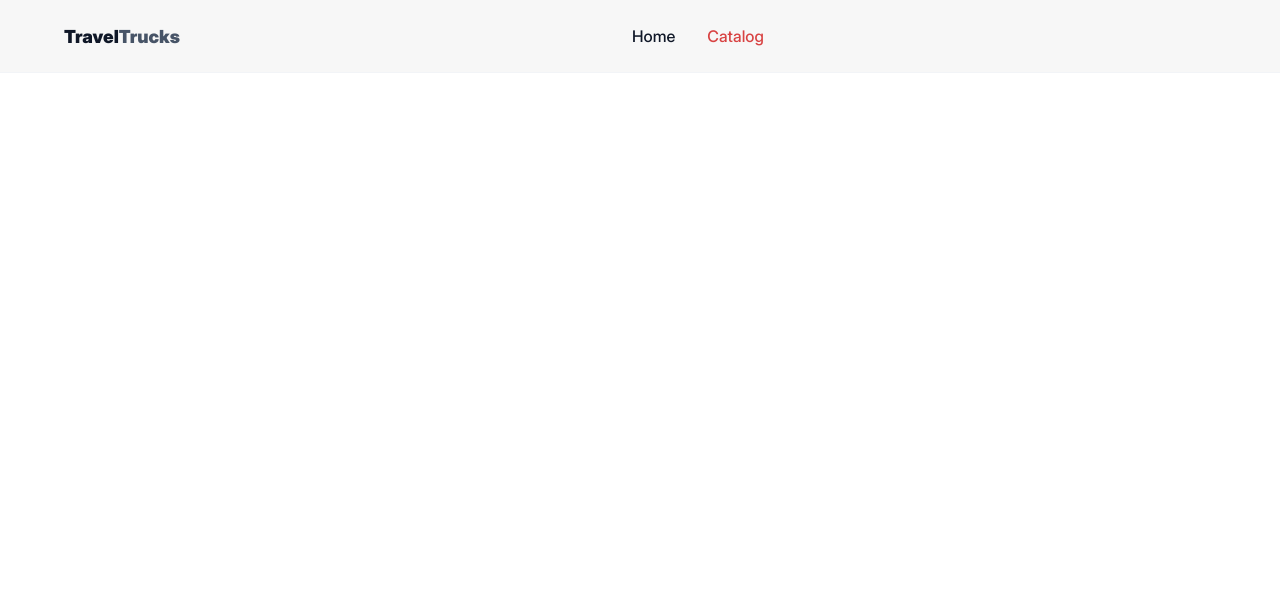
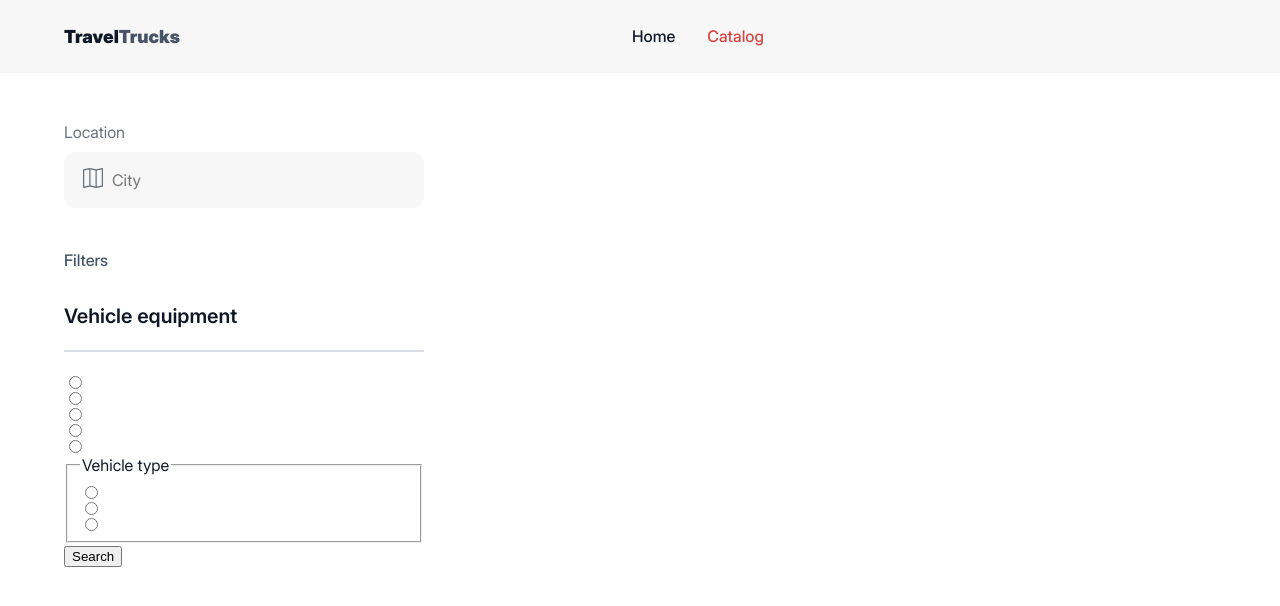
Before and after one commit to yurii-tsyhykal/travel-trucks-web, a React (Vite) app: page /catalog in a window 1280 px wide. Shown: the top 606 px of the page. Built offline with nearby package versions, Linux system fonts and the light colour scheme.

Commit message:
added form init setup/started styles

```diff
--- a/package.json
+++ b/package.json
@@ -13,6 +13,7 @@
     "@reduxjs/toolkit": "^2.5.0",
     "axios": "^1.7.9",
     "clsx": "^2.1.1",
+    "formik": "^2.4.6",
     "react": "^18.3.1",
     "react-dom": "^18.3.1",
     "react-loader-spinner": "^6.1.6",
--- /dev/null
+++ b/src/components/CatalogForm/CatalogForm.jsx
@@ -0,0 +1,127 @@
+import { Field, Form, Formik } from 'formik';
+import css from './CatalogForm.module.css';
+import { FORMS_ID } from '../../constants';
+import sprite from '../../img/sprite.svg';
+
+const initialValues = {
+  location: '',
+  AC: '',
+  transmission: '',
+  kitchen: '',
+  TV: '',
+  bathroom: '',
+  form: '',
+};
+
+const CatalogForm = () => {
+  const handleSubmit = (values, actions) => {
+    console.log(values);
+    actions.resetForm();
+  };
+
+  return (
+    <Formik initialValues={initialValues} onSubmit={handleSubmit}>
+      <Form>
+        <label htmlFor={FORMS_ID.location} className={css.locationLabel}>
+          <span className={css.locationText}>Location</span>
+          <Field
+            type="text"
+            name="location"
+            id={FORMS_ID.location}
+            className={css.locationInput}
+            placeholder="City"
+          />
+          <span className={css.locationIconWrapper}>
+            <svg width={20} height={20}>
+              <use href={`${sprite}#map`}></use>
+            </svg>
+          </span>
+        </label>
+        <h3 className={css.filtersTitle}>Filters</h3>
+        <div className={css}>
+          <h4 className={css.equipTitle}>Vehicle equipment</h4>
+          <label htmlFor={FORMS_ID.ac} className={css}>
+            <Field
+              type="radio"
+              name="AC"
+              value="true"
+              id={FORMS_ID.ac}
+              //   hidden
+            />
+          </label>
+          <label htmlFor={FORMS_ID.automatic} className={css}>
+            <Field
+              className={css}
+              type="radio"
+              name="transmission"
+              value="automatic"
+              id={FORMS_ID.automatic}
+            />
+          </label>
+          <label htmlFor={FORMS_ID.kitchen} className={css}>
+            <Field
+              className={css}
+              type="radio"
+              name="kitchen"
+              value="true"
+              id={FORMS_ID.kitchen}
+            />
+          </label>
+          <label htmlFor={FORMS_ID.tv} className={css}>
+            <Field
+              className={css}
+              type="radio"
+              name="TV"
+              value="true"
+              id={FORMS_ID.tv}
+            />
+          </label>
+          <label htmlFor={FORMS_ID.bathroom} className={css}>
+            <Field
+              className={css}
+              type="radio"
+              name="bathroom"
+              value="true"
+              id={FORMS_ID.bathroom}
+            />
+          </label>
+        </div>
+        <fieldset className={css}>
+          <legend className={css}>Vehicle type</legend>
+          <label className={css} htmlFor={FORMS_ID.van}>
+            <Field
+              className={css}
+              type="radio"
+              name="form"
+              value="panelTruck"
+              id={FORMS_ID.van}
+            />
+          </label>
+          <label className={css} htmlFor={FORMS_ID.fully}>
+            <Field
+              className={css}
+              type="radio"
+              name="form"
+              value="fullyIntegrated"
+              id={FORMS_ID.fully}
+            />
+          </label>
+          <label className={css} htmlFor={FORMS_ID.alcove}>
+            <Field
+              className={css}
+              type="radio"
+              name="form"
+              value="alcove"
+              id={FORMS_ID.alcove}
+            />
+          </label>
+        </fieldset>
+        <button className={css} type="submit">
+          Search
+        </button>
+      </Form>
+    </Formik>
+  );
+};
+
+export default CatalogForm;
--- /dev/null
+++ b/src/components/CatalogForm/CatalogForm.module.css
@@ -0,0 +1,74 @@
+.locationLabel {
+  position: relative;
+  font-size: 16px;
+  color: var(--gray);
+  margin-bottom: 40px;
+  .locationText {
+    display: block;
+    margin-bottom: 8px;
+  }
+
+  .locationInput {
+    border: transparent;
+    border-radius: 12px;
+    padding: 16px 16px 16px 48px;
+    width: 100%;
+    background-color: var(--inputs);
+
+    font-family: var(--font-family);
+    font-weight: 400;
+    font-size: 16px;
+    line-height: 1.5;
+    color: var(--gray);
+    transition: color var(--hover-focus-eff);
+
+    &::placeholder {
+      font-family: var(--font-family);
+      font-weight: 400;
+      font-size: 16px;
+      line-height: 1.5;
+    }
+
+    &:focus,
+    &:hover,
+    &:active {
+      color: var(--main);
+      ~ .locationIconWrapper {
+        fill: var(--main);
+      }
+    }
+  }
+  .locationIconWrapper {
+    fill: var(--gray);
+    display: inline-block;
+    position: absolute;
+    top: 48px;
+    left: 19px;
+    transition: fill var(--hover-focus-eff);
+  }
+}
+
+.filtersTitle {
+  font-weight: 500;
+  font-size: 16px;
+  color: var(--text);
+  margin-bottom: 32px;
+}
+
+.equipTitle {
+  position: relative;
+  font-weight: 600;
+  font-size: 20px;
+  line-height: 1.2;
+  margin-bottom: 48px;
+
+  &::after {
+    content: '';
+    position: absolute;
+    left: 0;
+    bottom: -24px;
+    width: 100%;
+    height: 2px;
+    background-color: var(--gray-light);
+  }
+}
--- a/src/components/Container/Container.module.css
+++ b/src/components/Container/Container.module.css
@@ -5,9 +5,15 @@
   );
   background-position: center;
   background-repeat: no-repeat;
-  background-size: contain;
+  background-size: cover;
 }
 
 .heroText {
   padding: 260px 64px;
 }
+
+.catalogForm {
+  max-width: 360px;
+  padding-top: 48px;
+  padding-right: 32px;
+}
--- a/src/constants/index.js
+++ b/src/constants/index.js
@@ -1,4 +1,17 @@
 export const CONTAINER_VALUES = {
   heroImg: 'heroImg',
   heroText: 'heroText',
+  catalogForm: 'catalogForm',
 };
+
+export const FORMS_ID = {
+  location: 'location',
+  ac: 'ac',
+  automatic: 'automatic',
+  kitchen: 'kitchen',
+  tv: 'tv',
+  bathroom: 'bathroom',
+  van: 'van',
+  fully: 'fully',
+  alcove: 'alcove',
+};
--- a/src/pages/CatalogPage.jsx
+++ b/src/pages/CatalogPage.jsx
@@ -1,10 +1,14 @@
 import CampersList from '../components/CampersList/CampersList';
+import CatalogForm from '../components/CatalogForm/CatalogForm';
 import Container from '../components/Container/Container';
+import { CONTAINER_VALUES } from '../constants';
 
 const CatalogPage = () => {
   return (
     <>
-      <Container></Container>
+      <Container container={CONTAINER_VALUES.catalogForm}>
+        <CatalogForm />
+      </Container>
       <Container>
         <CampersList />
       </Container>
--- a/src/styles/common.css
+++ b/src/styles/common.css
@@ -64,8 +64,15 @@ img {
   height: 100%;
 }
 
-ul, ol {
+ul,
+ol {
   margin: 0;
   padding-left: 0;
   list-style: none;
 }
+label,
+input {
+  box-sizing: border-box;
+  outline: transparent;
+  display: block;
+}
```
Also changed, not shown: src/img/sprite.svg, 1 other file (tests, documents, lock files or other folders).
